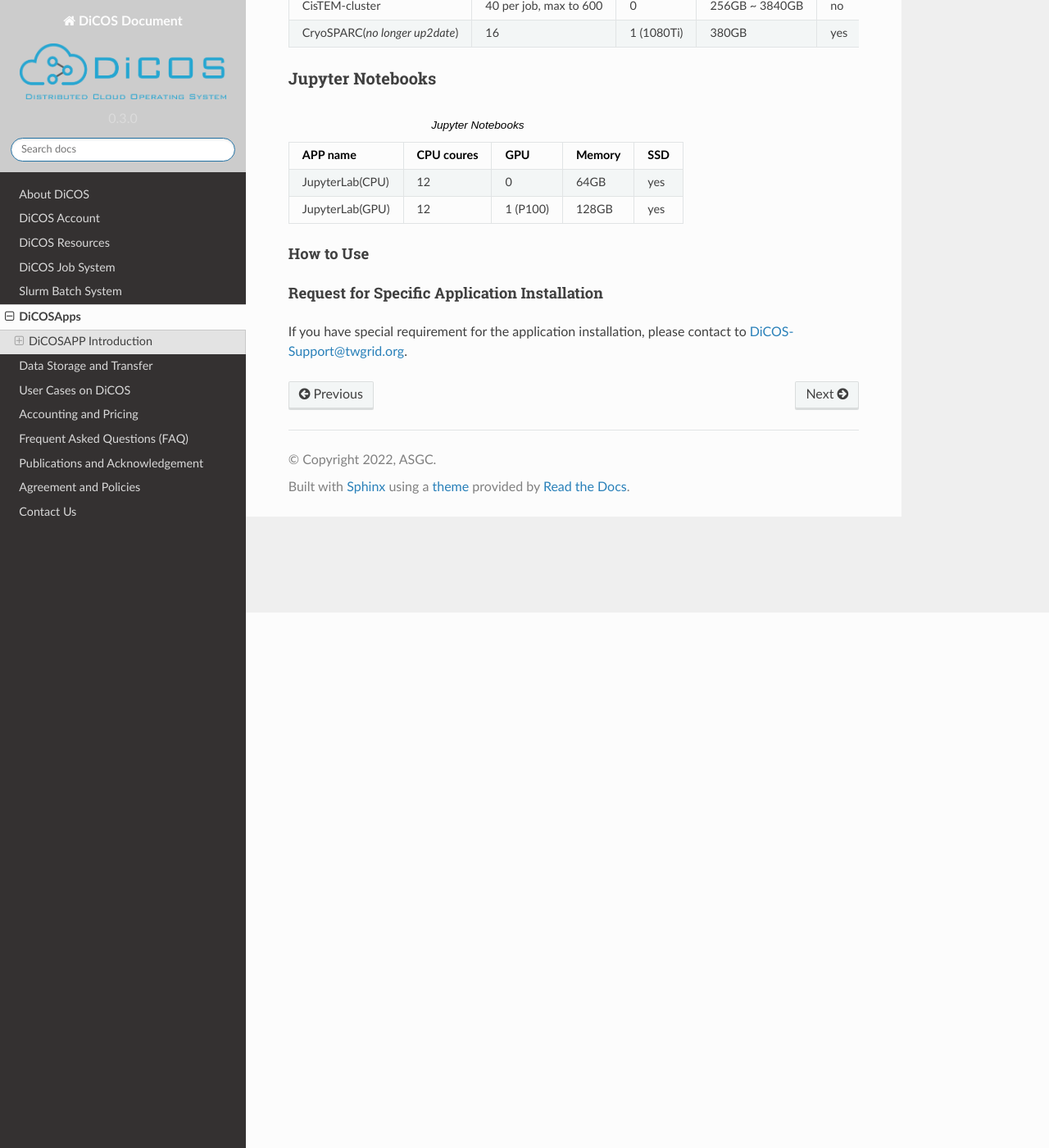
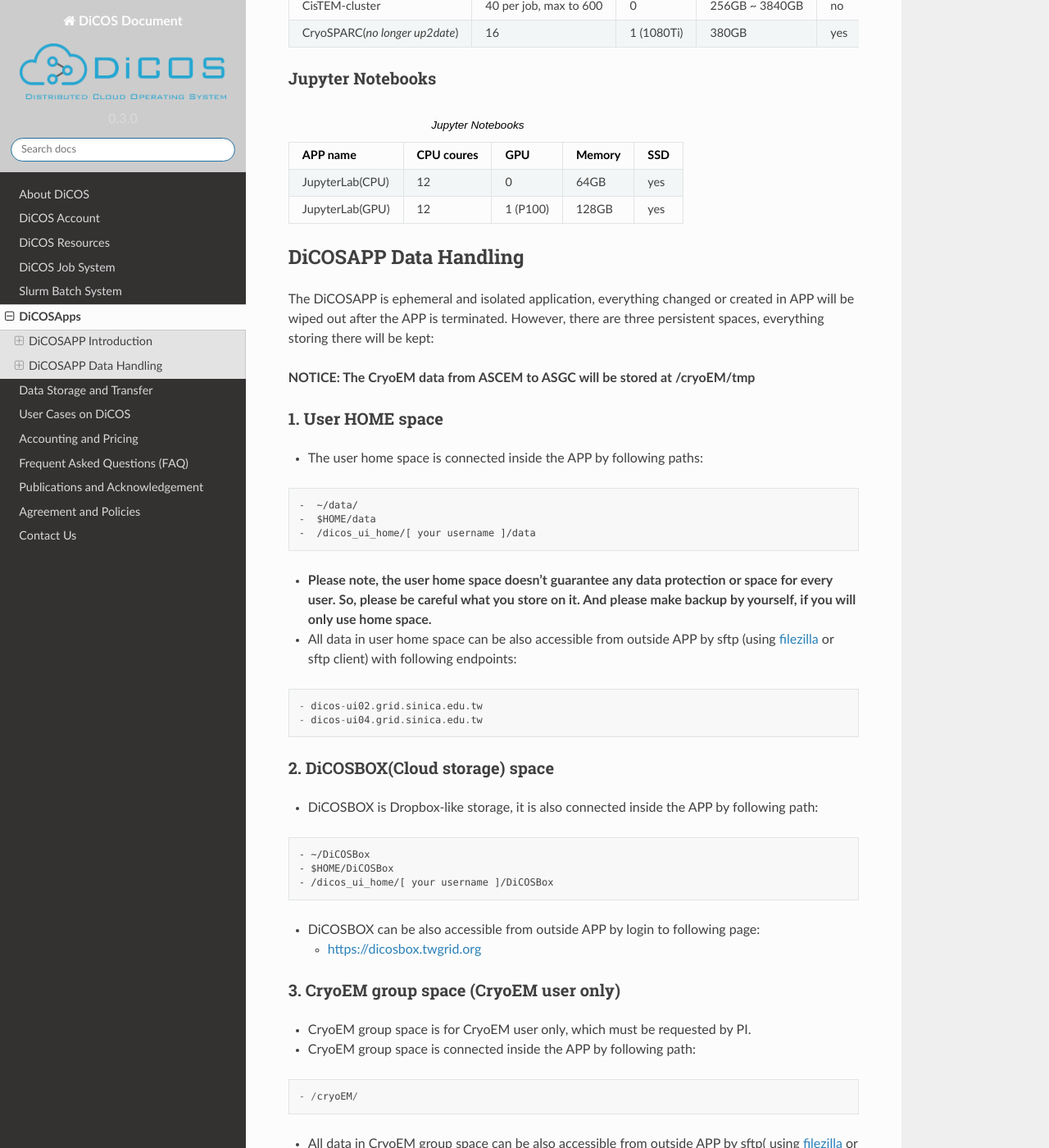
Before and after one commit to ASGCOPS/dicos_document, a Sphinx documentation site: the page built from docs/source/dicosapp.rst, in a window 1280 px wide and 1400 px high, scrolled down 653 px. Shown: the whole window at 82% size. Built offline with Sphinx 7.4.7 and the Read the Docs theme 2.0.0, drawn with Linux system fonts in a browser that asks for light colours; some of the changed text lies outside the part shown.

Commit message:
Edit dicosapp.rst

```diff
--- a/docs/source/dicosapp.rst
+++ b/docs/source/dicosapp.rst
@@ -15,7 +15,7 @@ DiCOSAPP Introduction
 DiCOSAPP is web based micro-service that handles different application individually. Here is the page to introduce its SPEC for each APP.
 
 ------------------------
-CryoEM specific APPs
+CryoEM Specific APPs
 ------------------------
 
 .. list-table:: CryoEM specific APPs
@@ -75,6 +75,74 @@ Jupyter Notebooks
      - 128GB
      - yes
 
+
+
+=========================
+DiCOSAPP Data Handling
+=========================
+
+The DiCOSAPP is ephemeral and isolated application, everything changed or created in APP will be wiped out after the APP is terminated. However, there are three persistent spaces, everything storing there will be kept:
+
+**NOTICE: The CryoEM data from ASCEM to ASGC will be stored at /cryoEM/tmp**
+
+--------------------------
+1. User HOME space
+--------------------------
+
+- The user home space is connected inside the APP by following paths:
+
+::
+
+   -  ~/data/
+   -  $HOME/data
+   -  /dicos_ui_home/[ your username ]/data
+
+- **Please note, the user home space doesn't guarantee any data protection or space for every user. So, please be careful what you store on it. And please make backup by yourself, if you will only use home space.**
+
+- All data in user home space can be also accessible from outside APP by sftp (using `filezilla <https://filezilla-project.org/download.php>`_ or sftp client) with following endpoints:
+
+::
+
+   - dicos-ui02.grid.sinica.edu.tw
+   - dicos-ui04.grid.sinica.edu.tw
+
+------------------------------------
+2. DiCOSBOX(Cloud storage) space
+------------------------------------
+
+- DiCOSBOX is Dropbox-like storage, it is also connected inside the APP by following path:
+::
+
+   - ~/DiCOSBox
+   - $HOME/DiCOSBox
+   - /dicos_ui_home/[ your username ]/DiCOSBox
+
+- DiCOSBOX can be also accessible from outside APP by login to following page:
+
+  * https://dicosbox.twgrid.org
+
+------------------------------------------------
+3. CryoEM group space (CryoEM user only)
+------------------------------------------------
+
+- CryoEM group space is for CryoEM user only, which must be requested by PI.
+- CryoEM group space is connected inside the APP by following path:
+
+::
+
+   - /cryoEM/
+
+- All data in CryoEM group space can be also accessible from outside APP by sftp( using `filezilla <https://filezilla-project.org/download.php>`_ or sftp client) with following endpoints:
+
+::
+
+   - dicos-ui02.grid.sinica.edu.tw
+   - dicos-ui04.grid.sinica.edu.tw
+
+- The path is also */cryoEM/*
+
+
+
 How to Use
 ^^^^^^^^^^^^^^^^^^^^^^^^^^^
 
```
